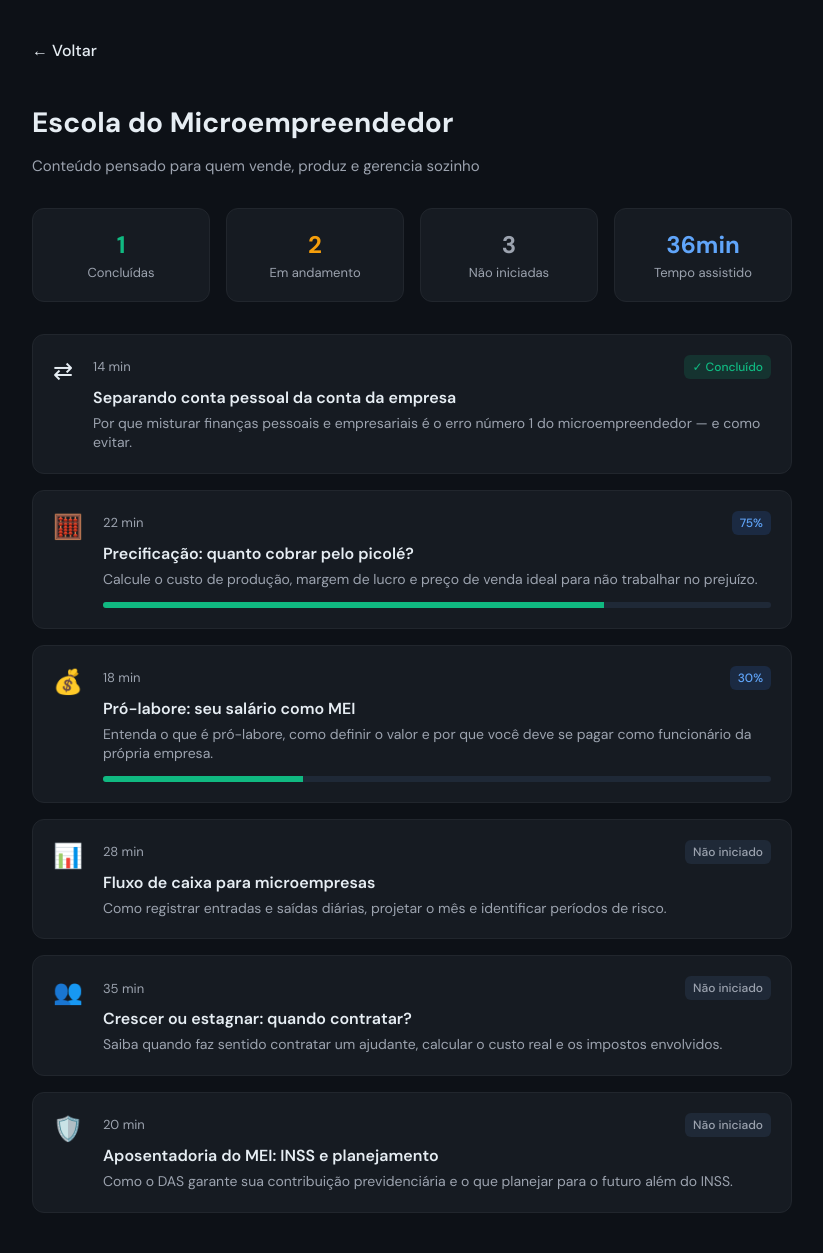
After one commit to 7hurz1n/Gest-o-Financeira---POF, a Flask app: page /aulas in a window 1280 px wide. The commit adds this page. Shown: the whole page, without its empty margins (228-1051 px from the left). Run offline with Flask 3, Linux system fonts and the light colour scheme.

Commit message:
css e html da pagina aulas

```diff
--- a/route.py
+++ b/route.py
@@ -18,3 +18,7 @@ def login():
         if usuario:
             return render_template('page2.html', usuario=usuario)
     return render_template('login.html')
+
+@routes.route('/aulas')
+def aulas():
+    return render_template('aulas.html')
--- /dev/null
+++ b/static/aulas.css
@@ -0,0 +1,205 @@
+@import url('https://fonts.googleapis.com/css2?family=DM+Sans:wght@300;400;500;600;700&family=DM+Serif+Display&family=JetBrains+Mono:wght@400;500;600&display=swap');
+
+:root {
+  --background: #0d1117;
+  --foreground: #e6edf3;
+  --card: #161b22;
+  --card-foreground: #e6edf3;
+  --primary: #10b981;
+  --primary-foreground: #0d1117;
+  --secondary: #1f2937;
+  --secondary-foreground: #9ca3af;
+  --muted: #1c2333;
+  --muted-foreground: #6b7280;
+  --accent: #10b981;
+  --accent-foreground: #0d1117;
+  --border: #21262d;
+  --ring: #10b981;
+  --radius: 12px;
+}
+
+* {
+  box-sizing: border-box;
+}
+
+body {
+  font-family: 'DM Sans', sans-serif;
+  background-color: var(--background);
+  color: var(--foreground);
+  -webkit-font-smoothing: antialiased;
+}
+
+/* Esconde a barra de rolagem mantendo a função de rolar */
+::-webkit-scrollbar { width: 0px; }
+
+.mono {
+  font-family: 'JetBrains Mono', monospace;
+}
+
+.container {
+    max-width: 800px;
+    margin: 40px auto;
+    padding: 0 20px;
+}
+
+.voltar {
+    display: inline-block;
+    color: var(--foreground);
+    text-decoration: none;
+    margin-bottom: 24px;
+    font-weight: 500;
+}
+
+.voltar:hover {
+    color: var(--primary);
+}
+
+.header-secao {
+    margin-bottom: 32px;
+}
+
+.header-secao h1 {
+    font-size: 28px;
+    font-weight: 700;
+    margin-bottom: 8px;
+}
+
+.header-secao p {
+    color: var(--secondary-foreground);
+    font-size: 15px;
+}
+
+.stats-grid {
+    display: grid;
+    grid-template-columns: repeat(4, 1fr);
+    gap: 16px;
+    margin-bottom: 32px;
+}
+
+.stat-card {
+    background-color: var(--card);
+    border: 1px solid var(--border);
+    padding: 20px;
+    border-radius: var(--radius);
+    text-align: center;
+}
+
+.stat-card .numero {
+    font-size: 24px;
+    font-weight: 700;
+    margin-bottom: 4px;
+    font-family: var(--font-mono);
+}
+
+.stat-card .rotulo {
+    font-size: 13px;
+    color: var(--secondary-foreground);
+}
+
+.aulas-lista {
+    display: flex;
+    flex-direction: column;
+    gap: 16px;
+}
+
+.aula-card {
+    background-color: var(--card);
+    border: 1px solid var(--border);
+    padding: 20px;
+    border-radius: var(--radius);
+    display: flex;
+    gap: 20px;
+    text-decoration: none;
+    color: var(--foreground);
+    transition: border-color 0.2s;
+}
+
+.aula-card:hover {
+    border-color: var(--primary);
+}
+
+.aula-icone {
+    font-size: 24px;
+    display: flex;
+    align-items: flex-start;
+}
+
+.aula-info {
+    flex: 1;
+}
+
+.aula-meta {
+    display: flex;
+    justify-content: space-between;
+    align-items: center;
+    margin-bottom: 8px;
+    font-size: 13px;
+}
+
+.tempo-aula {
+    color: var(--secondary-foreground);
+}
+
+.badge {
+    padding: 4px 8px;
+    border-radius: 6px;
+    font-size: 12px;
+    font-weight: 500;
+}
+
+.badge.concluido {
+    background-color: rgba(16, 185, 129, 0.15);
+    color: var(--primary);
+}
+
+.badge.andamento {
+    background-color: rgba(59, 130, 246, 0.15);
+    color: #60a5fa;
+}
+
+.badge.nao-iniciado {
+    background-color: var(--secondary);
+    color: var(--secondary-foreground);
+}
+
+.aula-titulo {
+    font-size: 16px;
+    font-weight: 600;
+    margin-bottom: 6px;
+}
+
+.aula-descricao {
+    font-size: 14px;
+    color: var(--secondary-foreground);
+    line-height: 1.4;
+}
+
+.barra-progresso-container {
+    background-color: var(--secondary);
+    height: 6px;
+    border-radius: 3px;
+    margin-top: 12px;
+    overflow: hidden;
+}
+
+.barra-progresso-preenchida {
+    background-color: var(--primary);
+    height: 100%;
+}
+
+/* Cores específicas para os números dos cards de estatísticas */
+.stat-card.concluidas .numero {
+    color: #10b981; /* Verde */
+}
+
+.stat-card.andamento .numero {
+    color: #f59e0b; /* Laranja / Amarelo */
+}
+
+.stat-card.nao-iniciadas .numero {
+    color: #9ca3af; /* Cinza claro */
+}
+
+.stat-card.tempo .numero {
+    color: #60a5fa; /* Azul */
+}
--- /dev/null
+++ b/templates/aulas.html
@@ -0,0 +1,134 @@
+<!DOCTYPE html>
+<html lang="pt-BR">
+<head>
+    <meta charset="UTF-8">
+    <meta name="viewport" content="width=device-width, initial-scale=1.0">
+    <title>Aulas para MEI - FinanceMEI</title>
+    <!-- Ligação com o arquivo CSS separado na pasta static -->
+    <link rel="stylesheet" href="{{ url_for('static', filename='aulas.css') }}"> <!--talvez mudar nome do css-->
+</head>
+<body>
+
+    <div class="container">
+        <!-- Botão Voltar -->
+<a href="{{ url_for('app.home') }}" class="voltar">← Voltar</a>
+        <!-- Header da Página -->
+        <div class="header-secao">
+            <h1>Escola do Microempreendedor</h1>
+            <p>Conteúdo pensado para quem vende, produz e gerencia sozinho</p>
+        </div>
+
+        <!-- Cards de Estatísticas -->
+        <div class="stats-grid">
+            <div class="stat-card concluidas">
+                <div class="numero">1</div>
+                <div class="rotulo">Concluídas</div>
+            </div>
+            <div class="stat-card andamento">
+                <div class="numero">2</div>
+                <div class="rotulo">Em andamento</div>
+            </div>
+            <div class="stat-card nao-iniciadas">
+                <div class="numero">3</div>
+                <div class="rotulo">Não iniciadas</div>
+            </div>
+            <div class="stat-card tempo">
+                <div class="numero">36min</div>
+                <div class="rotulo">Tempo assistido</div>
+            </div>
+        </div>
+
+        <!-- Lista Completa de Aulas -->
+        <div class="aulas-lista">
+
+            <!-- Aula 1: Concluída -->
+            <a href="#" class="aula-card">
+                <div class="aula-icone">⇄</div>
+                <div class="aula-info">
+                    <div class="aula-meta">
+                        <span class="tempo-aula">14 min</span>
+                        <span class="badge concluido">✓ Concluído</span>
+                    </div>
+                    <div class="aula-titulo">Separando conta pessoal da conta da empresa</div>
+                    <div class="aula-descricao">Por que misturar finanças pessoais e empresariais é o erro número 1 do microempreendedor — e como evitar.</div>
+                </div>
+            </a>
+
+            <!-- Aula 2: Em andamento (75%) -->
+            <a href="#" class="aula-card">
+                <div class="aula-icone">🧮</div>
+                <div class="aula-info">
+                    <div class="aula-meta">
+                        <span class="tempo-aula">22 min</span>
+                        <span class="badge andamento">75%</span>
+                    </div>
+                    <div class="aula-titulo">Precificação: quanto cobrar pelo picolé?</div>
+                    <div class="aula-descricao">Calcule o custo de produção, margem de lucro e preço de venda ideal para não trabalhar no prejuízo.</div>
+
+                    <div class="barra-progresso-container">
+                        <div class="barra-progresso-preenchida" style="width: 75%;"></div>
+                    </div>
+                </div>
+            </a>
+
+            <!-- Aula 3: Em andamento (30%) -->
+            <a href="#" class="aula-card">
+                <div class="aula-icone">💰</div>
+                <div class="aula-info">
+                    <div class="aula-meta">
+                        <span class="tempo-aula">18 min</span>
+                        <span class="badge andamento">30%</span>
+                    </div>
+                    <div class="aula-titulo">Pró-labore: seu salário como MEI</div>
+                    <div class="aula-descricao">Entenda o que é pró-labore, como definir o valor e por que você deve se pagar como funcionário da própria empresa.</div>
+
+                    <div class="barra-progresso-container">
+                        <div class="barra-progresso-preenchida" style="width: 30%;"></div>
+                    </div>
+                </div>
+            </a>
+
+            <!-- Aula 4: Não iniciado -->
+            <a href="#" class="aula-card">
+                <div class="aula-icone">📊</div>
+                <div class="aula-info">
+                    <div class="aula-meta">
+                        <span class="tempo-aula">28 min</span>
+                        <span class="badge nao-iniciado">Não iniciado</span>
+                    </div>
+                    <div class="aula-titulo">Fluxo de caixa para microempresas</div>
+                    <div class="aula-descricao">Como registrar entradas e saídas diárias, projetar o mês e identificar períodos de risco.</div>
+                </div>
+            </a>
+
+            <!-- Aula 5: Não iniciado -->
+            <a href="#" class="aula-card">
+                <div class="aula-icone">👥</div>
+                <div class="aula-info">
+                    <div class="aula-meta">
+                        <span class="tempo-aula">35 min</span>
+                        <span class="badge nao-iniciado">Não iniciado</span>
+                    </div>
+                    <div class="aula-titulo">Crescer ou estagnar: quando contratar?</div>
+                    <div class="aula-descricao">Saiba quando faz sentido contratar um ajudante, calcular o custo real e os impostos envolvidos.</div>
+                </div>
+            </a>
+
+            <!-- Aula 6: Não iniciado -->
+            <a href="#" class="aula-card">
+                <div class="aula-icone">🛡️</div>
+                <div class="aula-info">
+                    <div class="aula-meta">
+                        <span class="tempo-aula">20 min</span>
+                        <span class="badge nao-iniciado">Não iniciado</span>
+                    </div>
+                    <div class="aula-titulo">Aposentadoria do MEI: INSS e planejamento</div>
+                    <div class="aula-descricao">Como o DAS garante sua contribuição previdenciária e o que planejar para o futuro além do INSS.</div>
+                </div>
+            </a>
+
+        </div>
+    </div>
+
+</body>
+</html>
--- a/templates/home.html
+++ b/templates/home.html
@@ -59,7 +59,7 @@
             </div>
 
             <div class="acoes">
-                <button>⠿</button>
+                <a href="{{ url_for('app.aulas') }}" class="btn-acao" title="Ir para Aulas">⠿</a>
                 <button>🔔</button>
                 <div class="avatar">JS</div>
             </div>
```
Also changed, not shown: instance/banco.db (added), static/login.css (renamed from templates/login.css).
